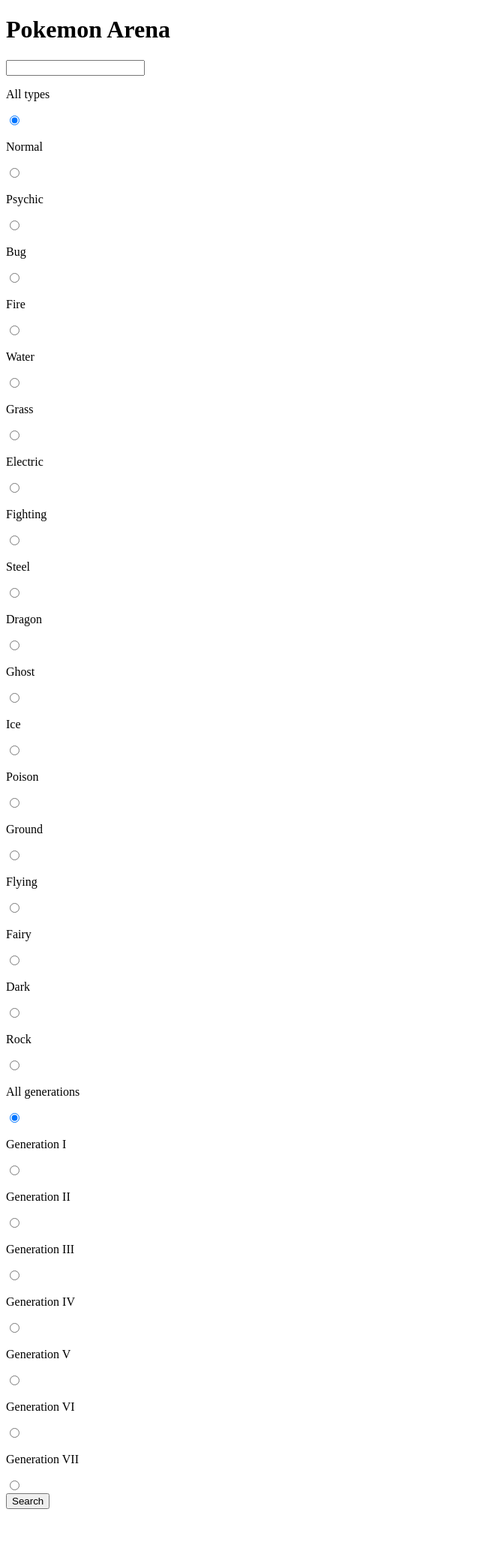
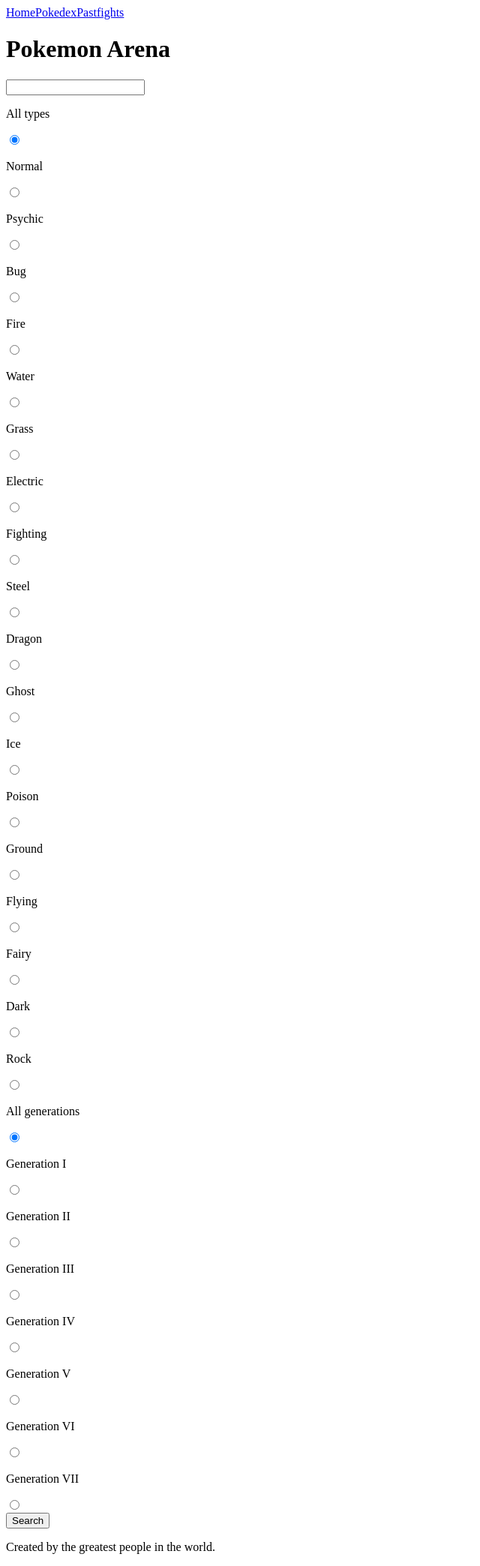
Before and after one commit to ahuzgb/PokeFight-Frontend, a React (Create React App) app: page / in a window 1280 px wide. Shown: the whole page at 75% size, without its empty margins (0-640 px from the left). Before the commit the page ends 2020 px from the top, so only its background shows below. Built offline with nearby package versions, Linux system fonts and the light colour scheme; no server answers.

Commit message:
frontend working

```diff
--- a/src/App.js
+++ b/src/App.js
@@ -7,6 +7,8 @@
 import PastFights from "./Components/PastFights";
 import axios from "axios";
 import { useState, useEffect } from "react";
+import Navbar from "./Components/Navbar";
+import Footer from "./Components/Footer";
 
 function App() {
   const url = "http://localhost:8080/pokemon";
@@ -29,13 +31,15 @@
 
   return (
     <div className="App">
+      <Navbar />
       <Routes>
         <Route path="/" element={<Filter pokedex={pokedex} />} />
         <Route path="/all" element={<AllPokemon pokedex={pokedex} />} />
         <Route path="/:id" element={<SinglePokemon pokedex={pokedex} />} />
         <Route path="/:id/fight" element={<Fight pokedex={pokedex} />} />
-        <Route path="/pastfights" element={<PastFights />} />
+        <Route path="/pastfights" element={<PastFights pokedex={pokedex} />} />
       </Routes>
+      <Footer />
     </div>
   );
 }
--- a/src/Components/Fight.js
+++ b/src/Components/Fight.js
@@ -13,7 +13,9 @@
   const [opponent, setOpponent] = useState(pokedex[0]);
 
   const [winner, setWinner] = useState("");
+  const [winnerID, setWinnerID] = useState();
   const [loser, setLoser] = useState("");
+  const [loserID, setLoserID] = useState();
 
   const game = { winner, loser };
 
@@ -24,21 +26,29 @@
     if (randomOpponent.base.Speed > onePokemon.base.Speed) {
       if (randomOpponent.base.Attack > onePokemon.base.HP) {
         setWinner(opponent.name.english);
+        setWinnerID(opponent.id);
         setLoser(onePokemon.name.english);
+        setLoser(onePokemon.id);
         alert(`You lose against ${randomOpponent.name.english}!`);
       } else {
         setWinner(onePokemon.name.english);
+        setWinnerID(onePokemon.id);
         setLoser(opponent.name.english);
+        setLoserID(opponent.id);
         alert(`You win against ${randomOpponent.name.english}!`);
       }
     } else {
       if (randomOpponent.base.HP > onePokemon.base.Attack) {
         setWinner(opponent.name.english);
+        setWinnerID(opponent.id);
         setLoser(onePokemon.name.english);
+        setLoser(onePokemon.id);
         alert(`You lose against ${randomOpponent.name.english}!`);
       } else {
         setWinner(onePokemon.name.english);
+        setWinnerID(onePokemon.id);
         setLoser(opponent.name.english);
+        setLoserID(opponent.id);
         alert(`You win against ${randomOpponent.name.english}!`);
       }
     }
@@ -51,7 +61,9 @@
       },
       body: JSON.stringify({
         winner: winner,
+        winnerID: winnerID,
         loser: loser,
+        loserID: loserID,
       }),
     });
   };
--- a/src/Components/Footer.js
+++ b/src/Components/Footer.js
@@ -0,0 +1,11 @@
+import "../App.css";
+
+function Footer() {
+  return (
+    <div className="Footer">
+      <p>Created by the greatest people in the world.</p>
+    </div>
+  );
+}
+
+export default Footer;
--- a/src/Components/Navbar.js
+++ b/src/Components/Navbar.js
@@ -0,0 +1,14 @@
+import "../App.css";
+import { NavLink } from "react-router-dom";
+
+function Navbar() {
+  return (
+    <div className="Navbar">
+      <NavLink to="/">Home</NavLink>
+      <NavLink to="/all">Pokedex</NavLink>
+      <NavLink to="/pastfights">Pastfights</NavLink>
+    </div>
+  );
+}
+
+export default Navbar;
--- a/src/Components/PastFights.js
+++ b/src/Components/PastFights.js
@@ -2,7 +2,7 @@
 import axios from "axios";
 import { useState, useEffect } from "react";
 
-function PastFights() {
+function PastFights({ pokedex }) {
   const [fights, setFights] = useState([]);
 
   const getFights = () => {
@@ -23,9 +23,16 @@
       <h1>Past Fights</h1>
       {fights.map((fight) => {
         return (
-          <p>
-            Winner: {fight.winner} <br /> Loser: {fight.loser}
-          </p>
+          <div>
+            <p>Winner: {fight.winner}</p>
+            <img
+              src={`https://raw.githubusercontent.com/PokeAPI/sprites/master/sprites/pokemon/other/official-artwork/${fight.winnerID}.png`}
+            />
+            <p>Loser: {fight.loser}</p>
+            <img
+              src={`https://raw.githubusercontent.com/PokeAPI/sprites/master/sprites/pokemon/other/official-artwork/${fight.loserID}.png`}
+            />
+          </div>
         );
       })}
     </div>
```
